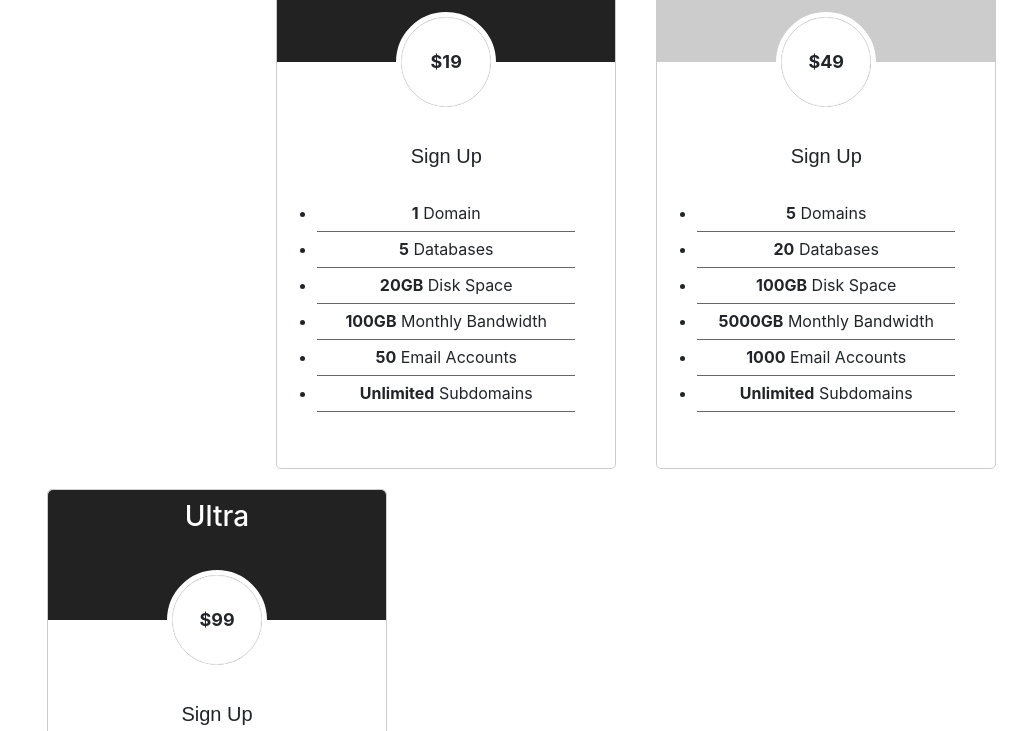
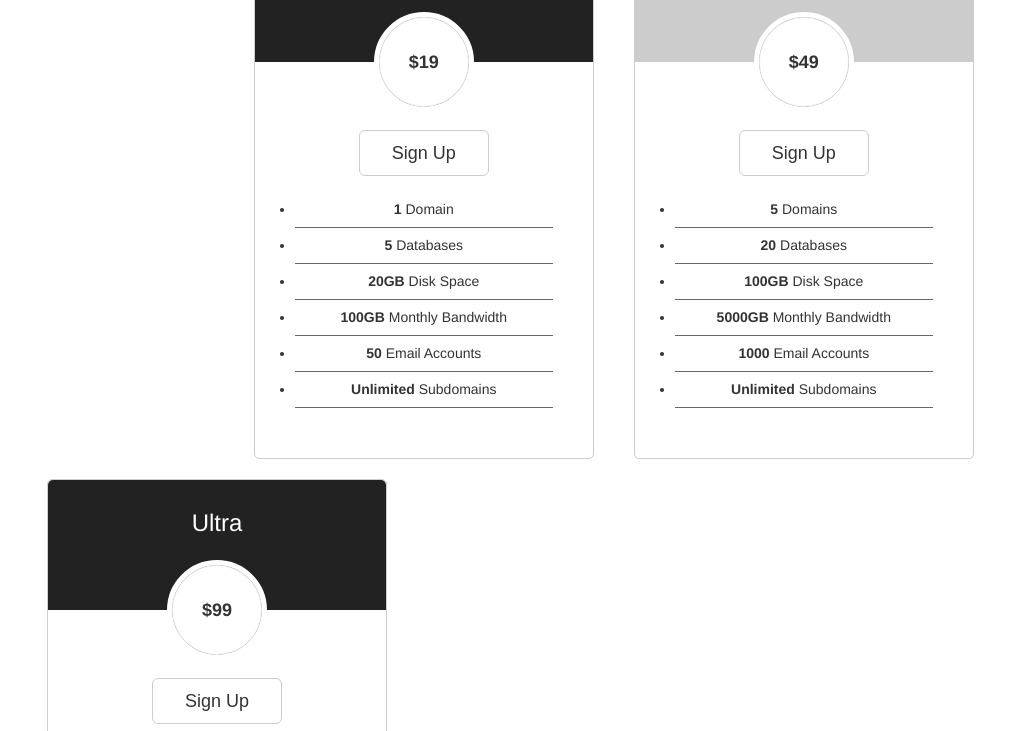
Before and after one commit to ranjithk22/newGitTest, a plain HTML site: page index.html in a window 1280 px wide. Shown: the part 69-800 px from the top of the page, without its empty margins (38-1065 px from the left). Drawn offline with nearby package versions, Linux system fonts and the light colour scheme; files that its build step writes are made by us from their sources.

Commit message:
Update index.html

```diff
--- a/index.html
+++ b/index.html
@@ -17,7 +17,8 @@
 <!-- bootstrap styles -->
 <link href="styles/bootstrap.min.css" rel="stylesheet">
 <!-- Main styles -->
-<link href="styles/style.css" rel="stylesheet">
+<link href="https://maxcdn.bootstrapcdn.com/bootstrap/3.3.7/css/bootstrap.min.css" rel="stylesheet">
+<link href="style.css" rel="stylesheet">
 </head>
 <body>
 <section class="wrapper">
```
